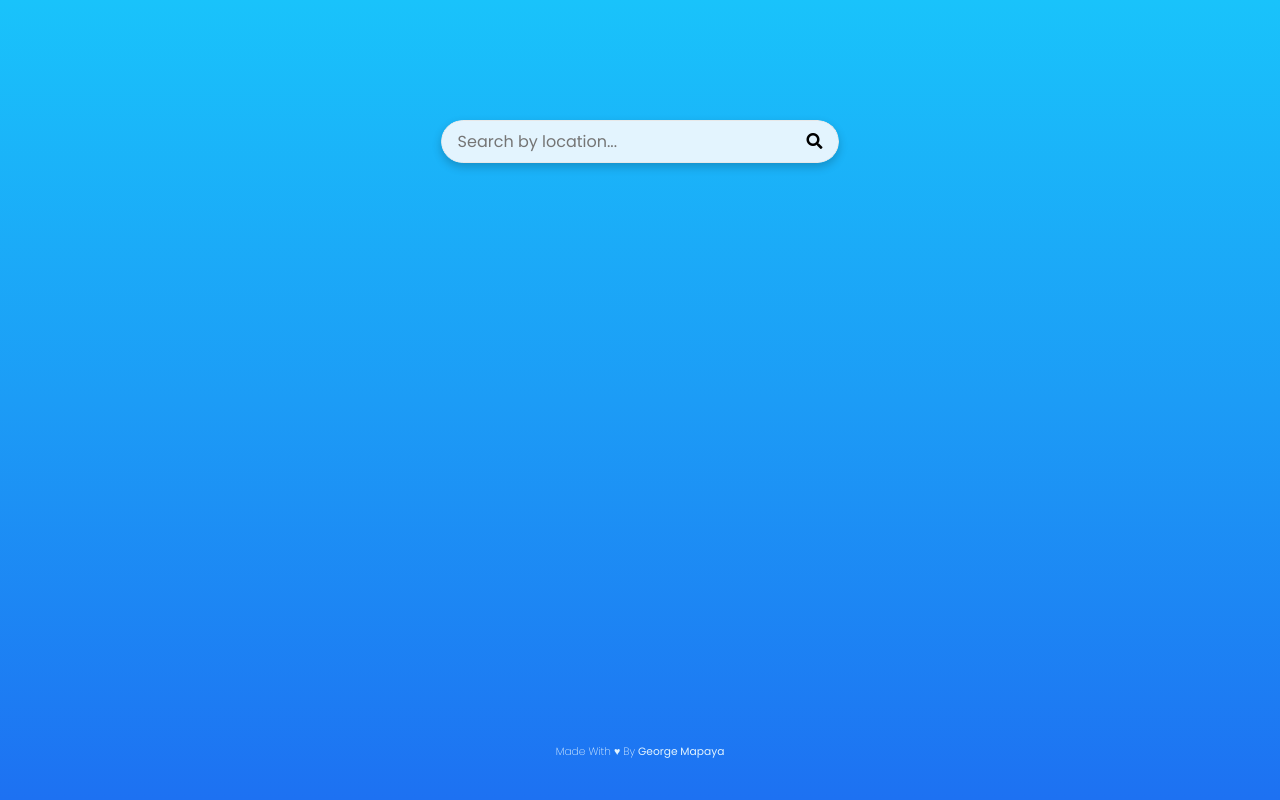
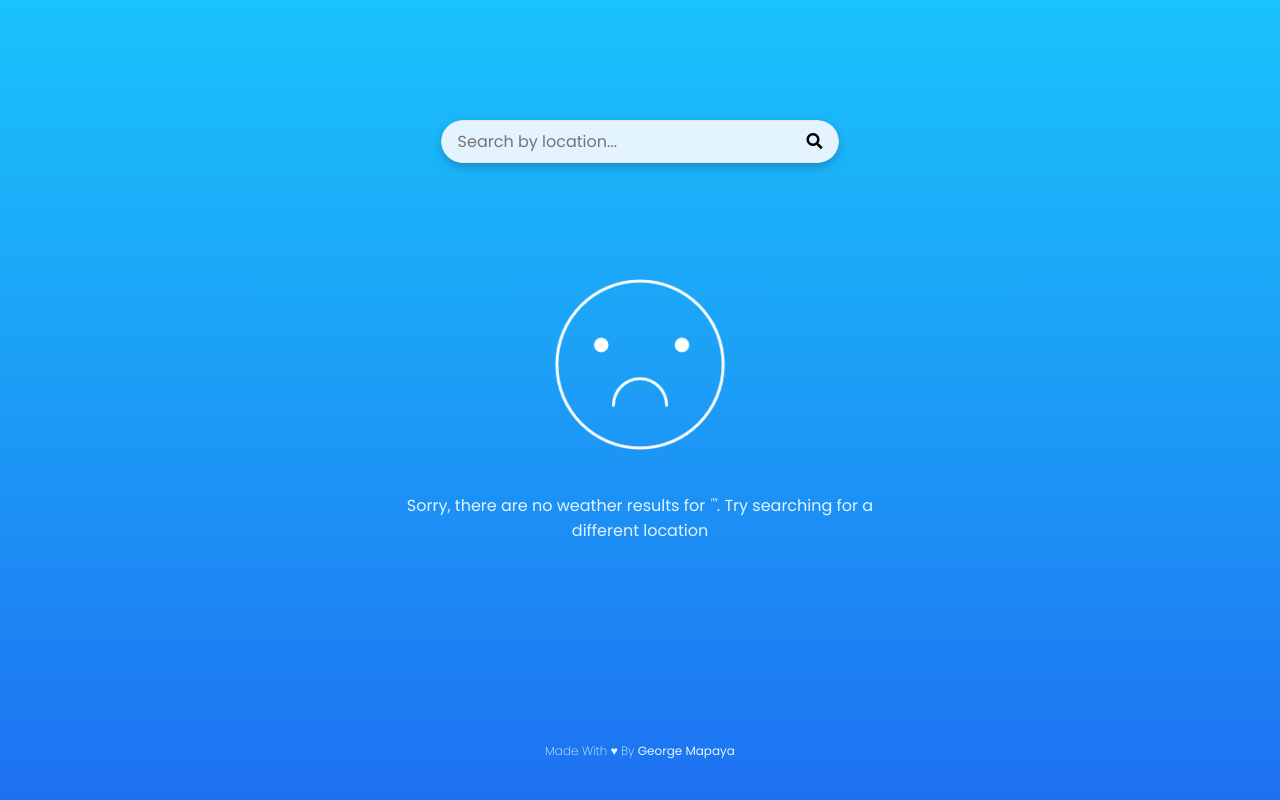
Before and after one commit to georit/sharpe-forecasts, a PHP site: page /home.html in a window 1280 px wide. Run offline with PHP 8.4, Linux system fonts and the light colour scheme; some libraries are stand-ins or nearby versions.

Commit message:
Minor adjustments & styling

```diff
--- a/css/style.css
+++ b/css/style.css
@@ -115,6 +115,26 @@
   transform: scale(1.5);
 }
 
+.no-text-entered {
+  text-align: center;
+  padding: 30vh 10% 0;
+}
+
+.no-results {
+  text-align: center;
+  padding: 10vh 10% 0;
+}
+
+.no-results-img {
+  width: 50%;
+  height: auto;
+}
+
+.search-word {
+  color: #fff;
+  font-style: italic;
+}
+
 /* !*** COPY INFO *** */
 .copy {
   position: absolute;
@@ -126,7 +146,7 @@
   text-align: center;
   text-transform: capitalize;
   font-weight: 200;
-  font-size: 0.8rem;
+  font-size: 0.75rem;
 }
 
 .designer {
@@ -162,6 +182,42 @@
 
   /* !*** COPY INFO *** */
   .copy {
+    font-size: 0.1rem;
+  }
+}
+
+/* Tiny phones maximum width 265px */
+@media only screen and (max-width: 265px) {
+  body {
+    font-size: 0.7rem;
+    padding-top: 10vh;
+  }
+
+  /* !*** SEARCH *** */
+  .search {
+    max-width: 85vw;
+  }
+
+  .search-input,
+  .btn-search {
+    font-size: 0.7rem;
+    padding: 0.5rem 0.8rem;
+  }
+
+  /* !*** SEARCH BUTTON *** */
+  .btn-search {
+    margin-left: -3.5px;
+  }
+
+  /* !*** RESULTS DISPLAY *** */
+  .location {
+    font-size: 1rem;
+    font-weight: 400;
+    margin-top: 2rem;
+  }
+
+  /* !*** COPY INFO *** */
+  .copy {
     font-size: 0.2rem;
   }
 }
--- a/home.html
+++ b/home.html
@@ -32,10 +32,8 @@
     <main id="main"></main>
     <!-- *** Search input field *** -->
     <p class="copy">
-      <small>
-        Made with <span class="heart">&hearts;</span> by
-        <span class="designer">george mapaya</span>
-      </small>
+      Made with <span class="heart">&hearts;</span> by
+      <span class="designer">george mapaya</span>
     </p>
     <!-- !*** SCRIPTS *** -->
     <script src="./js/app.js"></script>
--- a/js/app.js
+++ b/js/app.js
@@ -9,29 +9,25 @@
 const apiCurrentUrl = (locale) => {
   return `http://api.openweathermap.org/data/2.5/weather?q=${locale}&appid=${apiKey}&units=metric`;
 };
-const apiForecastUrl = (locale) => {
-  return `http://api.openweathermap.org/data/2.5/forecast?q=${locale}&appid=${apiKey}&units=metric`;
-};
 
 // *** FUNCTIONS ***
 // Get current weather data from API
 async function getCurrentWeatherData(locale) {
-  const response = await fetch(apiCurrentUrl(locale));
+  try {
+    // Fetch data from API
+    const response = await fetch(apiCurrentUrl(locale));
+    // Convert data to JSON format
+    const currentWeatherData = await response.json();
 
-  const currentWeatherData = await response.json();
-  console.log(currentWeatherData);
-
-  addWeatherDataToUI(currentWeatherData);
-}
-
-// Get current weather data from API
-async function getForecastWeatherData(locale) {
-  const response = await fetch(apiForecastUrl(locale));
-
-  const forecastWeatherData = await response.json();
-  console.log(forecastWeatherData);
-
-  addWeatherDataToUI(forecastWeatherData);
+    // Inject data to user interface
+    addWeatherDataToUI(currentWeatherData);
+  } catch {
+    mainEl.innerHTML = `
+    <div class="no-results">
+    <img class="no-results-img" src="./img/sad_face.png">
+    <p>Sorry, there are no weather results for <span class="search-word">"${searchInput.value}"</span>. Try searching for a different location</p>
+    </div>`;
+  }
 }
 
 // Display weather data
@@ -49,7 +45,7 @@
       rainfall = 0;
     } else {
       let rainAmnt = data.rain["1h"];
-      rainfall = Math.round(rainAmnt);
+      rainfall = rainAmnt.toFixed(2);
     }
 
     return rainfall;
@@ -69,9 +65,12 @@
     return windSpeed;
   };
 
+  // Create a div to hold data
   const weather = document.createElement("div");
+  // Add style to the div
   weather.classList.add("results");
 
+  // Add weather data to the div
   weather.innerHTML = `
 		<h3 class="location">${data.name}, ${data.sys.country}</h1>
 		<img src="https://openweathermap.org/img/w/${
@@ -88,14 +87,13 @@
 	`;
 
   // Clean up HTML
-  main.innerHTML = "";
+  mainEl.innerHTML = "";
   // Display data to user interface
-  main.appendChild(weather);
+  mainEl.appendChild(weather);
 }
 
-// *** EVENT LISTENERS ***
-// On load
-window.addEventListener("load", () => {
+// Display weather info for random city
+function getRandomCityWeather() {
   const mostPopularCitiesInTheWorld = [
     "London",
     "Tokyo",
@@ -114,7 +112,7 @@
     "Moscow",
     "Sydney",
     "Mumbai",
-    "Rome",
+    "Hanoi",
     "Dubai",
     "Berlin",
     "Madrid",
@@ -133,14 +131,21 @@
   );
 
   getCurrentWeatherData(mostPopularCitiesInTheWorld[randomNum]);
-});
+}
+
+// *** EVENT LISTENERS ***
+// On load
+window.addEventListener("load", getRandomCityWeather);
 
 // Search button
 btnSearch.addEventListener("click", () => {
+  // Clear html
+  mainEl.innerHTML = "";
   const locale = searchInput.value;
 
   if (locale) {
     getCurrentWeatherData(locale);
-    getForecastWeatherData(locale);
+  } else {
+    mainEl.innerHTML = `<p class="no-text-entered">No text entered, please search for a location.<p>`;
   }
 });
```
Also changed, not shown: img/sad_face.png (added).
